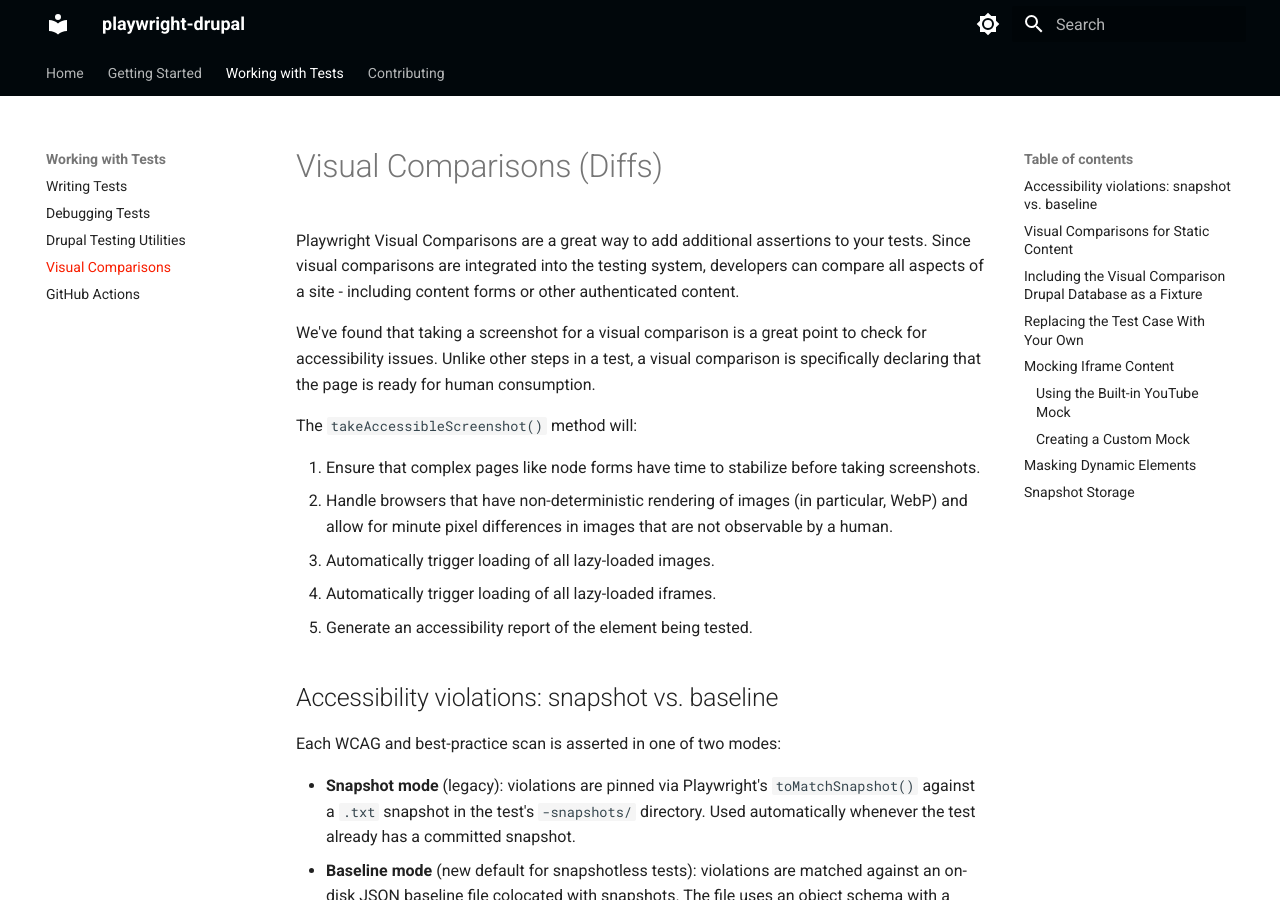
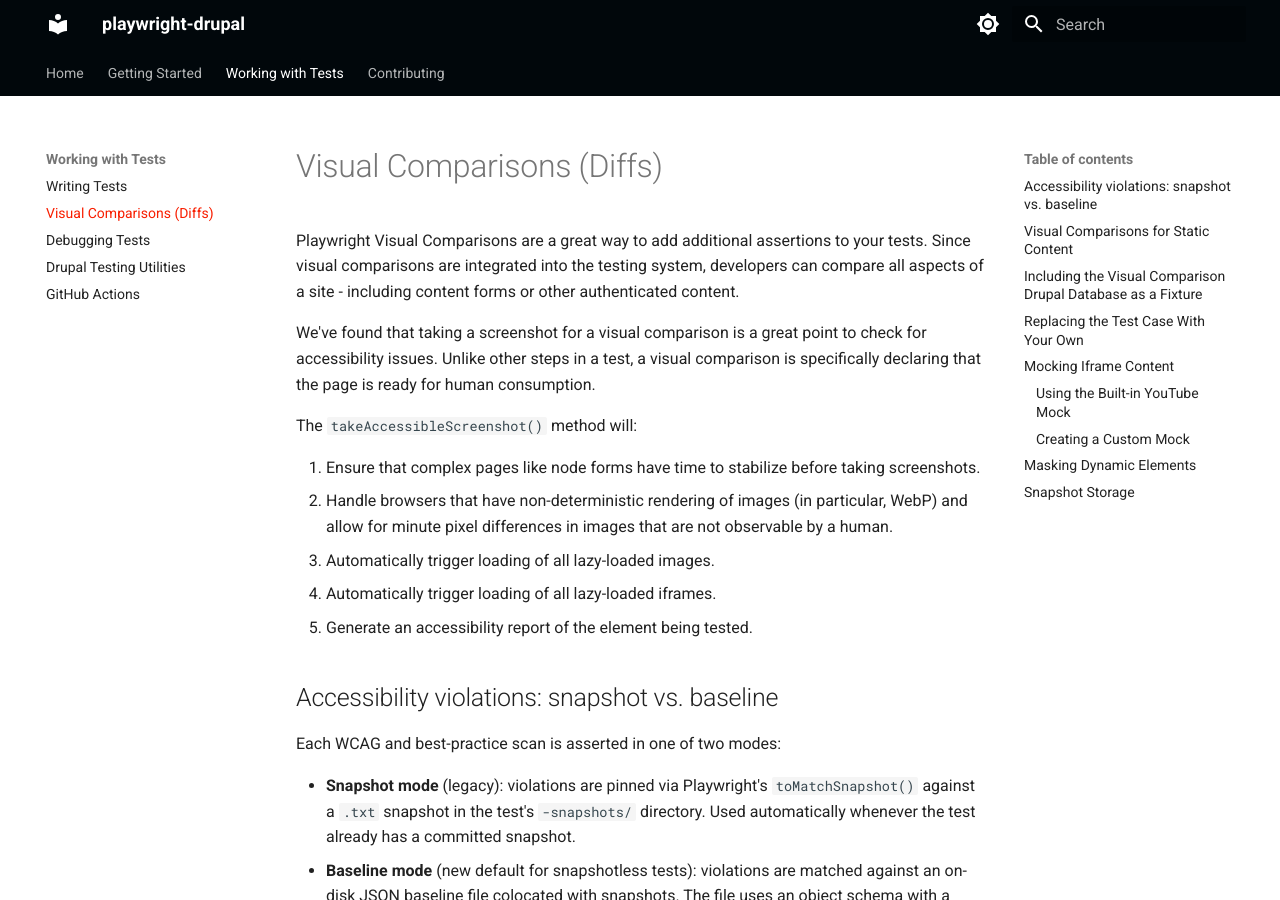
Before and after one commit to Lullabot/playwright-drupal, an MkDocs documentation site: the page built from docs/guides/visual-comparisons.md, in a window 1280 px wide and 900 px high. Built offline with MkDocs 1.6.1 and Material for MkDocs 9.7.7, drawn with Linux system fonts in a browser that asks for light colours; the version menu is left out.

Commit message:
docs: promote visual comparisons

```diff
--- a/mkdocs.yml
+++ b/mkdocs.yml
@@ -59,9 +59,9 @@ nav:
     - Playwright Configuration: getting-started/playwright-configuration.md
   - Working with Tests:
     - Writing Tests: guides/writing-tests.md
+    - Visual Comparisons (Diffs): guides/visual-comparisons.md
     - Debugging Tests: guides/debugging-tests.md
     - Drupal Testing Utilities: guides/drupal-testing-utilities.md
-    - Visual Comparisons: guides/visual-comparisons.md
     - GitHub Actions: guides/github-actions.md
   - Contributing:
     - Development: contributing/development.md
```
